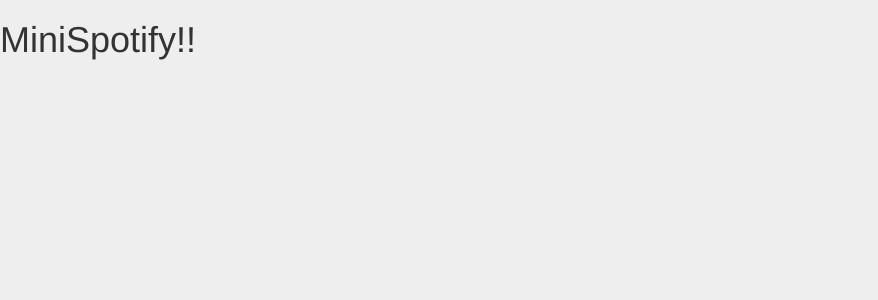
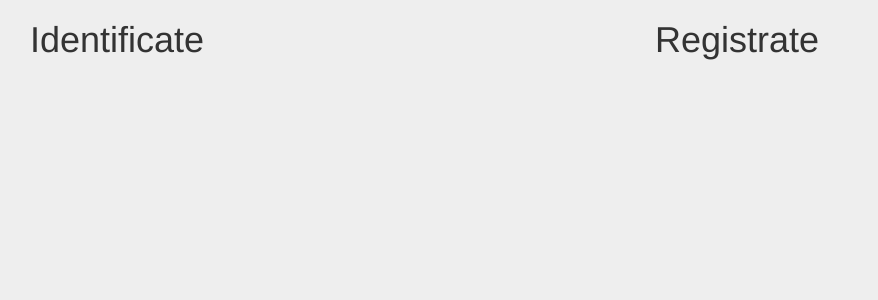
Before and after one commit to papu93/MiniSpotify, an Angular app in the folder client/: page / in a window 1280 px wide. Shown: the top 300 px of the page, without its empty margins (0-878 px from the left). Built offline with nearby package versions, Linux system fonts and the light colour scheme.

Commit message:
Componente principal y vistas

```diff
--- a/client/src/app/app.component.html
+++ b/client/src/app/app.component.html
@@ -1,3 +1,20 @@
-<h1>
-  {{title}}
-</h1>
+<div *ngIf="identity" class='navigation col-lg-1'>
+	<h1>
+	  {{title}}
+	</h1>
+</div>
+
+<div class="clearfix"></div>
+
+<div *ngIf="identity" class='central col-lg-11'>
+	<p>Estas logueado en la aplicacion</p>
+</div>
+
+<div class="col-lg-12">
+	<div class="col-lg-6">
+		<h1>Identificate</h1>
+	</div>
+	<div class="col-lg-6">
+		<h1>Registrate</h1>
+	</div>
+</div>
--- a/client/src/app/app.component.ts
+++ b/client/src/app/app.component.ts
@@ -1,10 +1,17 @@
 import { Component } from '@angular/core';
+import { User } from './models/user';
 
 @Component({
   selector: 'app-root',
-  templateUrl: './app.component.html',
-  styleUrls: ['./app.component.css']
+  templateUrl: './app.component.html'
 })
 export class AppComponent {
-  title = 'MiniSpotify!!';
+  public title = 'MiniSpotify';
+  public user: User;
+  public identity; //comprobar los datos del usuario logueado
+  public token; //junto con identity se guardan en el localStorage
+
+  constructor(){ //creamos el objeto vacio para cuando llene los datos tenga donde guardarlo
+  	this.user = new User('','','','','','ROLE_USER','');
+  }
 }
--- a/client/src/app/models/song.ts
+++ b/client/src/app/models/song.ts
@@ -4,6 +4,6 @@
 		public name: string,
 		public duration: string,
 		public file: string,
-		pubic album: string
+		public album: string
 	){}
 }
```
